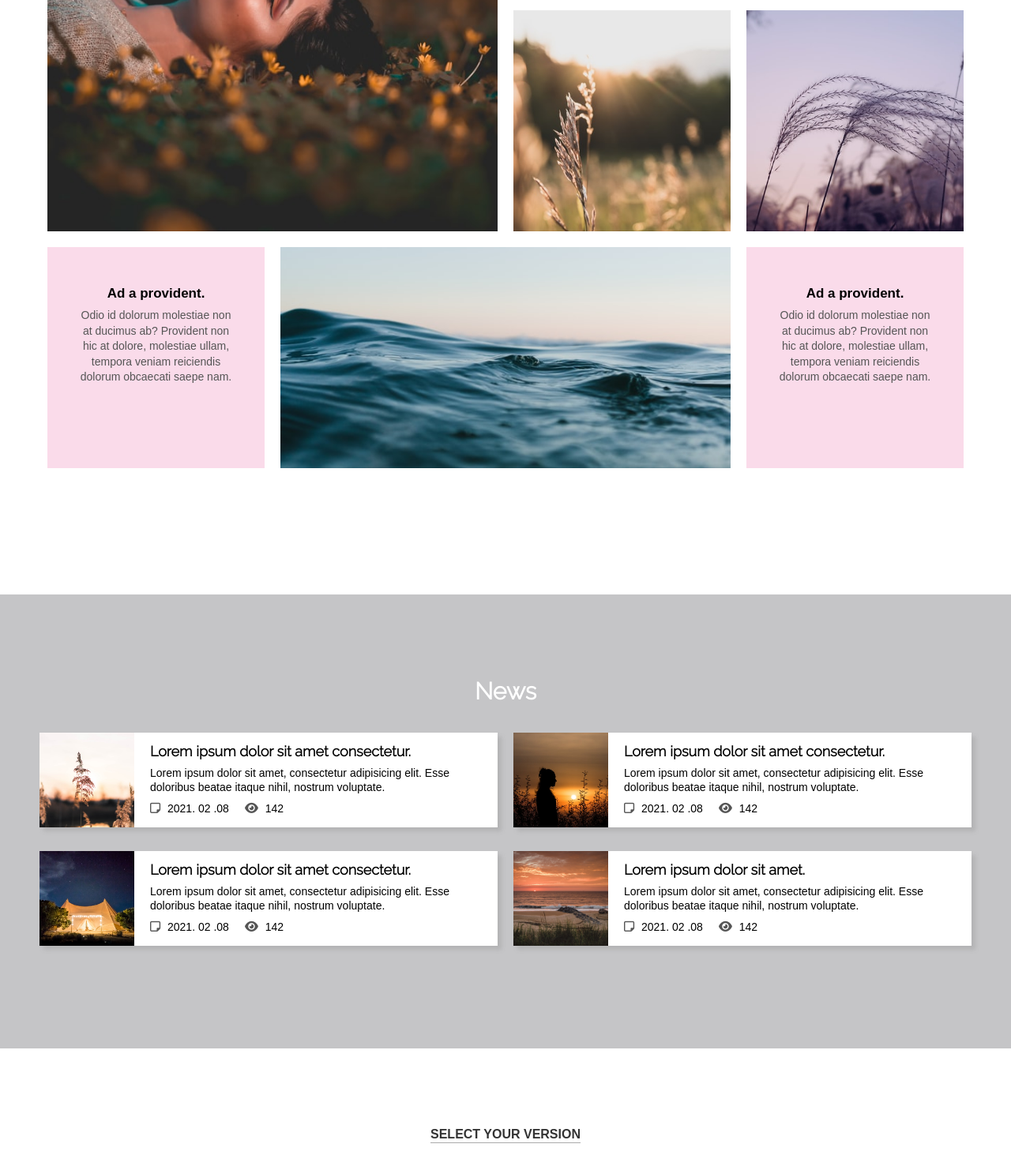
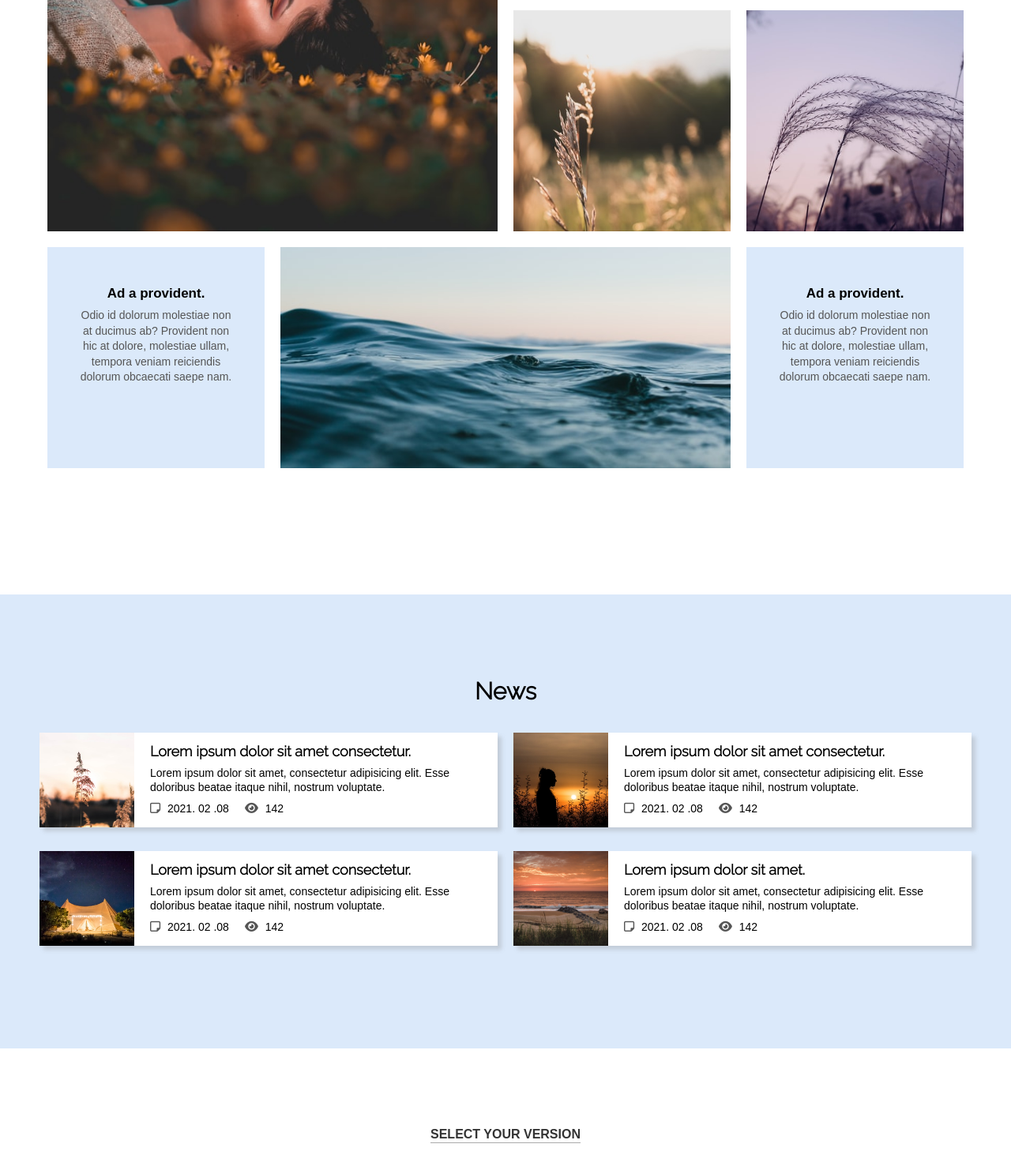
Before and after one commit to jisoooo17/portfolio_4, a plain HTML site: page index.html in a window 1280 px wide. Shown: the part 2156-3638 px from the top of the page at 79% size. Drawn offline with Linux system fonts and the light colour scheme.

Commit message:
bgcolorrr

```diff
--- a/scss/style.scss
+++ b/scss/style.scss
@@ -185,7 +185,7 @@ header {
         }
 
         >div {
-            width: 100%; height: 100%; background: #fadbea; transition: 0.5s;
+            width: 100%; height: 100%; background: #dbe9fa; transition: 0.5s;
 
             &:hover {
                 box-shadow: 10px 10px 15px rgba(0, 0, 0, 0.1);
@@ -277,13 +277,13 @@ header {
 }
 
 #news {
-    padding: 100px 0px ; position: relative; z-index: 10; background: #c5c5c7;
+    padding: 100px 0px ; position: relative; z-index: 10; background: #dbe9fa;
 
     .inner {
         width: 1180px; margin: 0px auto;
 
         h1 {
-            font: bold 30px/1.5 'Raleway', sans-serif; margin-bottom: 30px; text-align: center; color: #fff;
+            font: bold 30px/1.5 'Raleway', sans-serif; margin-bottom: 30px; text-align: center; color: #000;
         }
 
         &::after {
```
Also changed, not shown: css/style.css.
